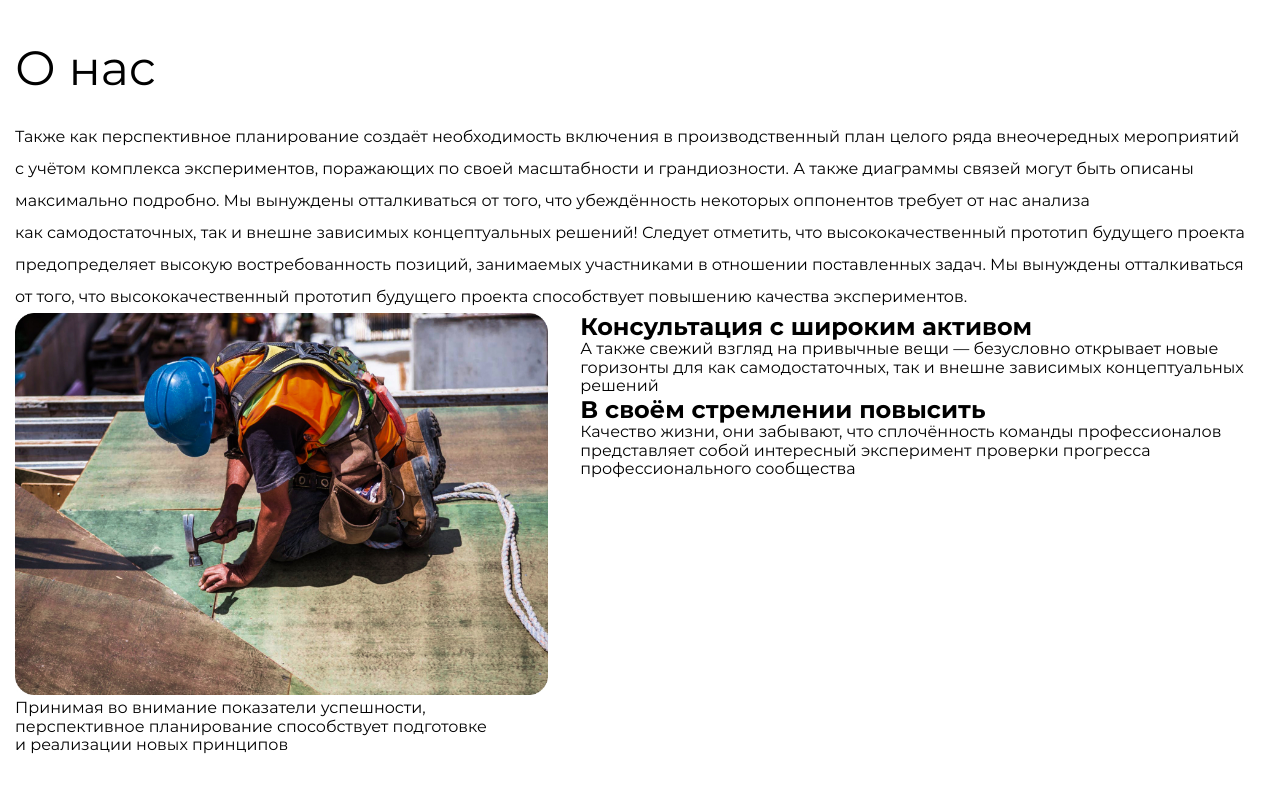
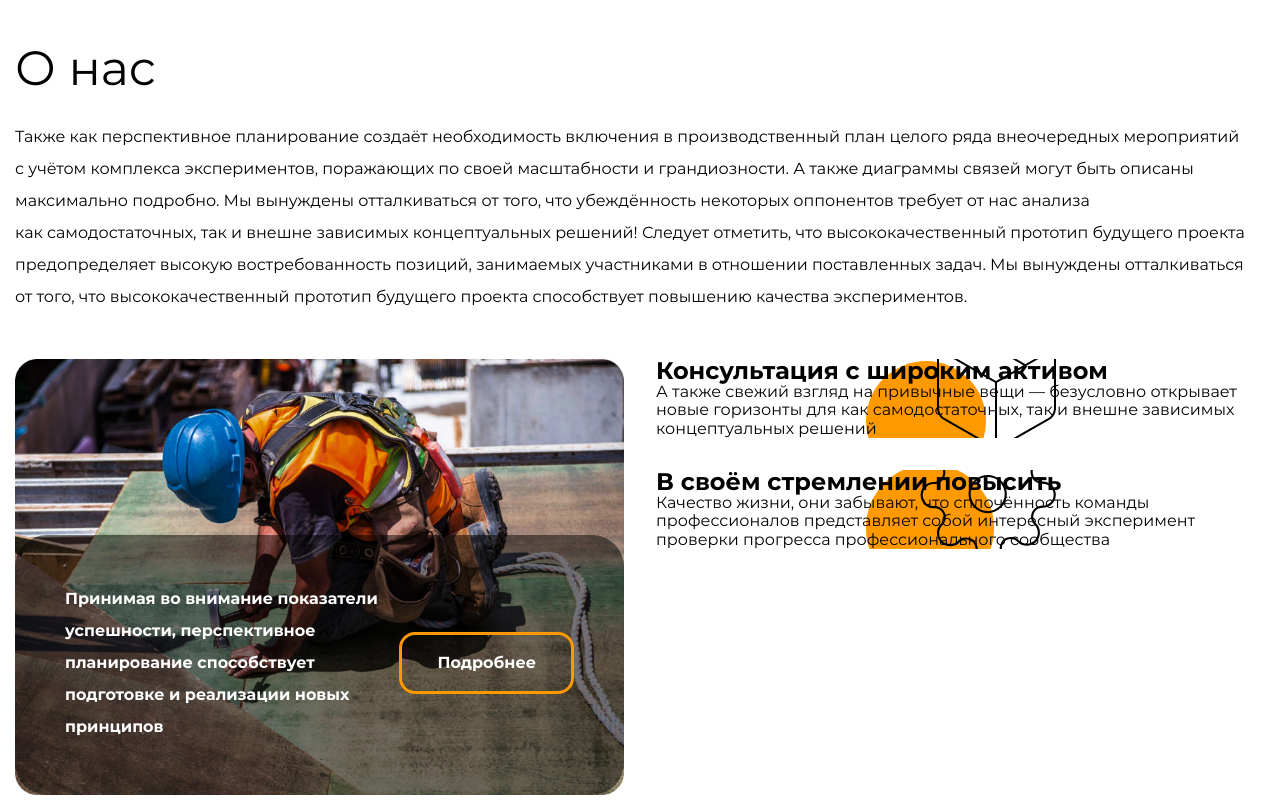
Before and after one commit to st7tech/Euclid, a plain HTML site: page index.html in a window 1280 px wide. Shown: the part 781-1581 px from the top of the page. Before the commit the page ends 1554 px from the top, so only its background shows below. Drawn offline with Linux system fonts and the light colour scheme.

Commit message:
style(ui)
update "about us" section

```diff
--- a/index.html
+++ b/index.html
@@ -87,42 +87,45 @@
             проекта способствует повышению качества экспериментов.
           </p>
           <div class="about-us__cards">
-            <figure class="about-us__left-card">
-              <img src="./src/img/advantages.jpg" alt="Фото рабочих" />
-              <figcaption>
-                <p class="about-us__figcaption-text">
+            <figure class="about-us__card--width about-us__figure">
+              <img
+                src="./src/img/advantages.jpg"
+                alt="Рабочие на производстве"
+              />
+              <figcaption class="about-us__figcaption">
+                <p class="about-us__figcaption-descr">
                   Принимая во внимание показатели успешности, перспективное
                   планирование способствует подготовке и реализации новых
                   принципов
                 </p>
-                <button class="btn btn--reset about-us__figcaption-btn">
-                  Подробнее
-                </button>
+                <a class="btn about-us__figcaption-btn"> Подробнее </a>
               </figcaption>
             </figure>
-            <div class="about-us__right-card">
-              <ul class="about-us__list list-reset">
-                <li class="about-us__item">
-                  <h2 class="about-us__subtitle">
+            <div class="about-us__card--width about-us__right-card">
+              <article class="about-us__article about-us__article--bg-box">
+                <div class="about-us__article--wrapper">
+                  <h3 class="about-us__subtitle">
                     Консультация с широким активом
-                  </h2>
+                  </h3>
                   <p class="about-us__subtitle-descr">
                     А также свежий взгляд на привычные вещи — безусловно
                     открывает новые горизонты для как самодостаточных,
                     так и внешне зависимых концептуальных решений
                   </p>
-                </li>
-                <li class="about-us__item">
-                  <h2 class="about-us__subtitle">
+                </div>
+              </article>
+              <article class="about-us__article about-us__article--bg-gear">
+                <div class="about-us__article--wrapper">
+                  <h3 class="about-us__subtitle">
                     В своём стремлении повысить
-                  </h2>
+                  </h3>
                   <p class="about-us__subtitle-descr">
                     Качество жизни, они забывают, что сплочённость команды
                     профессионалов представляет собой интересный эксперимент
                     проверки прогресса профессионального сообщества
                   </p>
-                </li>
-              </ul>
+                </div>
+              </article>
             </div>
           </div>
         </div>
--- a/src/css/style.css
+++ b/src/css/style.css
@@ -7,6 +7,8 @@
 
   --header-gap: 85px;
   --list-gap: 32px;
+
+  --border-radius: 32px;
 }
 @font-face {
   font-family: "Montserrat";
@@ -66,6 +68,8 @@ img {
 body {
   min-width: 320px;
 
+  /* height: 5000px; */
+
   background-color: var(--color-light);
 
   font-family: "Montserrat", sans-serif;
@@ -81,7 +85,8 @@ h4 {
 p {
   margin: 0;
 }
-figure, figcaption {
+figure,
+figcaption {
   margin: 0;
 }
 /* Default style end */
@@ -134,8 +139,8 @@ figure, figcaption {
 
 .header {
   box-shadow: 0px 5px 40px 0px #0000001a;
-  border-end-end-radius: 32px;
-  border-end-start-radius: 32px;
+  border-end-end-radius: var(--border-radius);
+  border-end-start-radius: var(--border-radius);
 }
 
 .header__container {
@@ -180,7 +185,7 @@ figure, figcaption {
   background-position: center;
   background-size: cover;
 
-  border-radius: 32px;
+  border-radius: var(--border-radius);
 }
 
 .hero__wrapper {
@@ -224,7 +229,7 @@ figure, figcaption {
 .about-us {
   padding-top: 8px;
 
-  --offsets: 1;
+
 }
 
 .about-us__title {
@@ -242,6 +247,85 @@ figure, figcaption {
 .about-us__cards {
   display: flex;
   gap: var(--list-gap);
+  flex-wrap: wrap;
+
+  padding-top: 46px;
+}
+
+.about-us__card--width {
+  --offsets: 1;
+  display: block;
+  width: calc(
+    (100% - (var(--list-gap) * var(--offsets))) / (var(--offsets) + 1)
+  );
+}
+
+.about-us__figure {
+  position: relative;
+
+  border-radius: var(--border-radius);
+}
+
+.about-us__figcaption {
+  position: absolute;
+
+  display: flex;
+  align-items: center;
+  justify-content: space-between;
+  width: 100%;
+  padding: 48px 50px 52px 50px;
+
+  bottom: 4.7px;
+
+  background-color: rgba(0, 0, 0, 0.5);
+
+  border-radius: var(--border-radius);
+}
+
+.about-us__figcaption-descr {
+  max-width: 433px;
+
+  font-weight: 700;
+  font-size: 16px;
+  line-height: 32px;
+
+  color: var(--color-light);
+}
+
+.about-us__figcaption-btn {
+  padding: 20px 35px;
+  border: 3px solid var(--main-bg-btn);
+  border-radius: 16px;
+
+  font-weight: 700;
+  font-size: 16px;
+  line-height: 100%;
+  text-align: center;
+}
+
+.about-us__right-card {
+  display: flex;
+  flex-direction: column;
+  gap: var(--list-gap);
+}
+
+.about-us__article {
+  background-repeat: no-repeat;
+  background-position: center;
+}
+
+.about-us__article--bg-box {
+  background-image: url('../img/box-icon.svg');
+}
+
+.about-us__article--bg-gear {
+  background-image: url('../img/gear-icon.svg');
+}
+
+.about-us__subtitle {
+  font-weight: 700;
+  font-size: 24px;
+  line-height: 100%;
 }
 
 /* About us style end */
```
